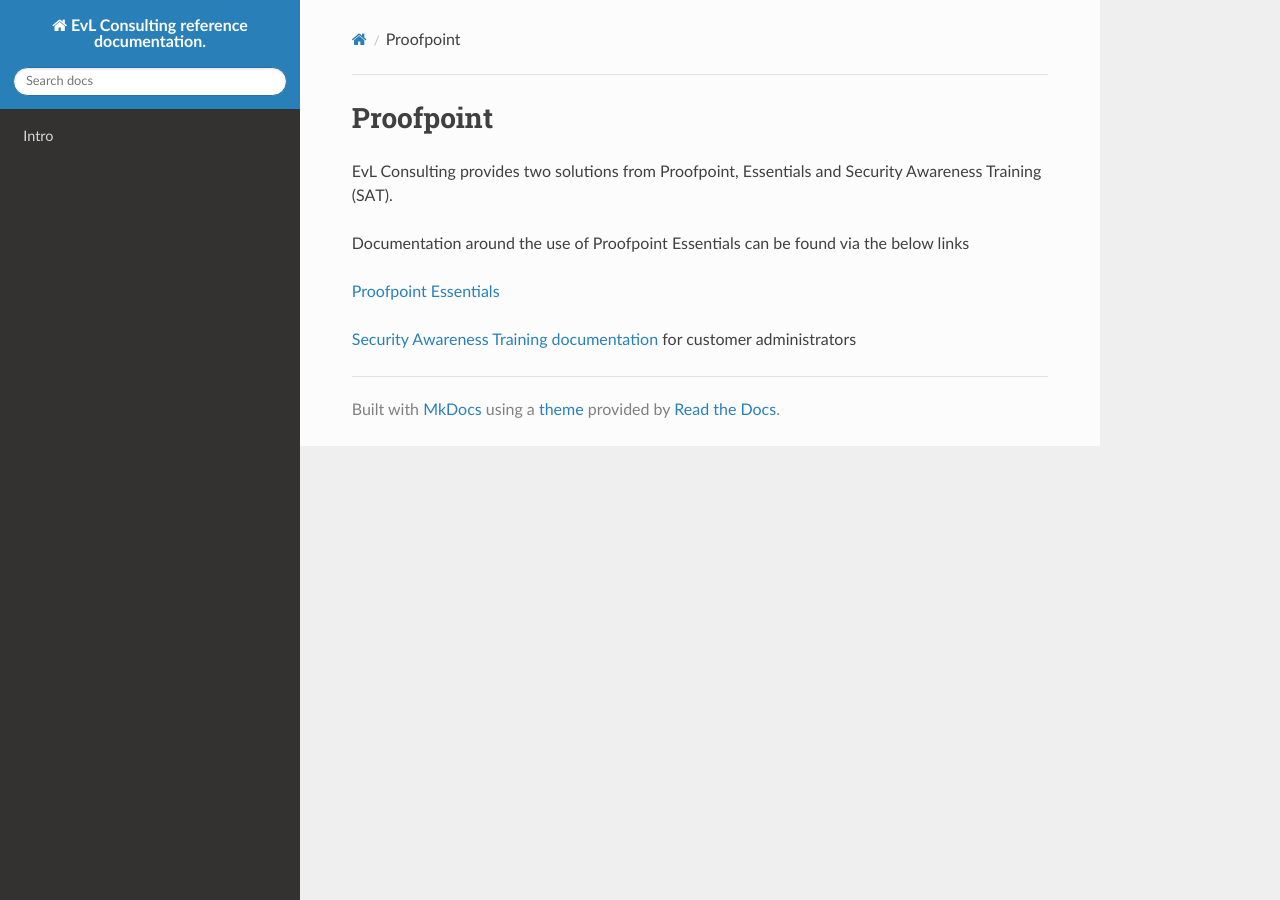
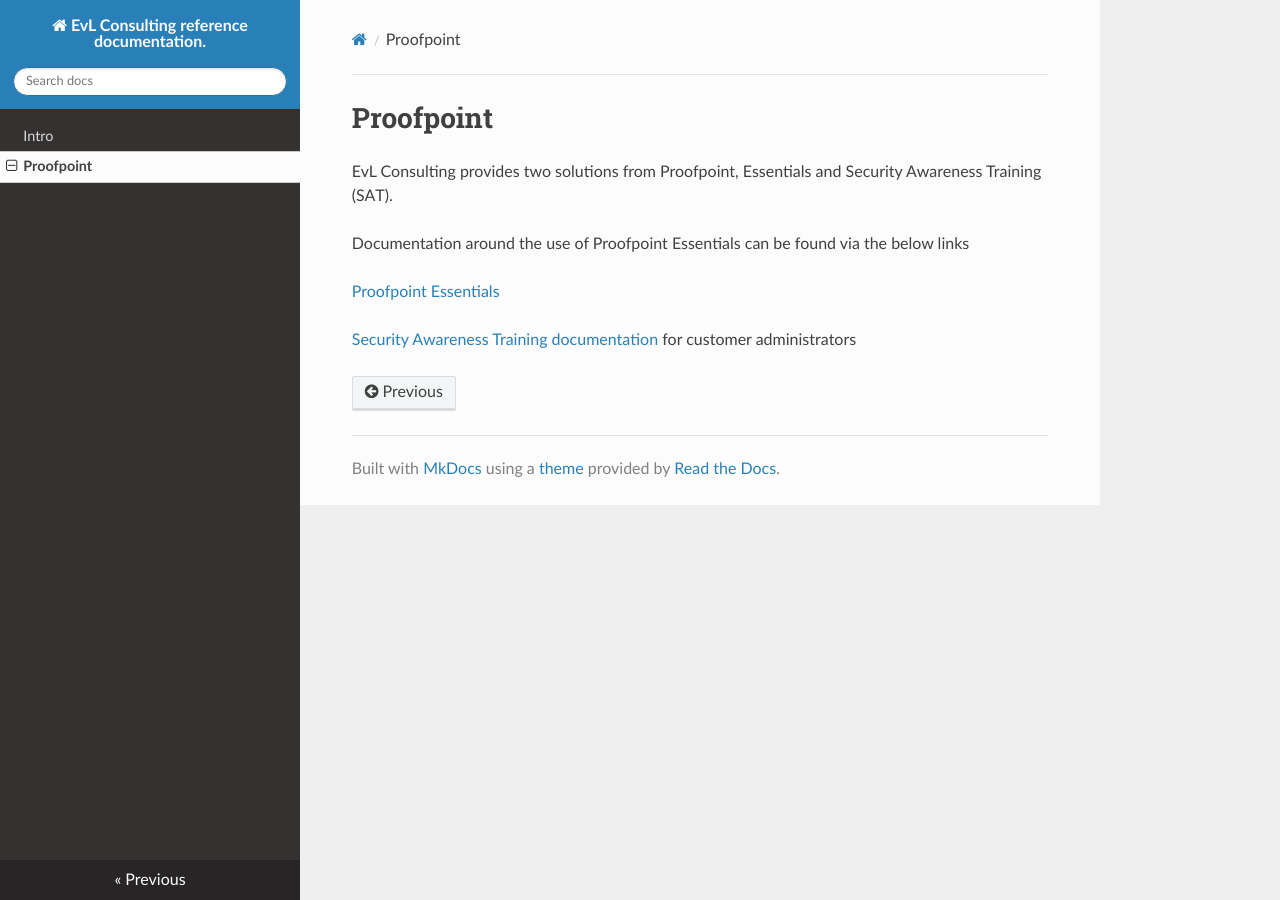
Before and after one commit to elonden/evlconsultingdocs, an MkDocs documentation site: the page built from docs/Proofpoint.md, in a window 1280 px wide. Built offline with MkDocs 1.6.1, drawn with Linux system fonts in a browser that asks for light colours; nearby versions of some CDN libraries; part of the change alters nothing that is shown.

Commit message:
update
Signed-off-by: Erwin van Londen <erwin@erwinvanlonden.net>

```diff
--- a/mkdocs.yml
+++ b/mkdocs.yml
@@ -7,8 +7,8 @@ markdown-extensions:
       separator: "-"
   - sane_lists
   - fenced_code
-nav:
-  - 'index.md'
+#nav:
+#  - 'index.md'
 #  - 'Ch 1 -  Introduction': 'chap-01-Introduction.md'
 #  - 'Ch 2 -  Applications': 'chap-02-applications.md'
 #  - 'Ch 3 -  Filesystems': 'chap-03-filesystems.md'
```
